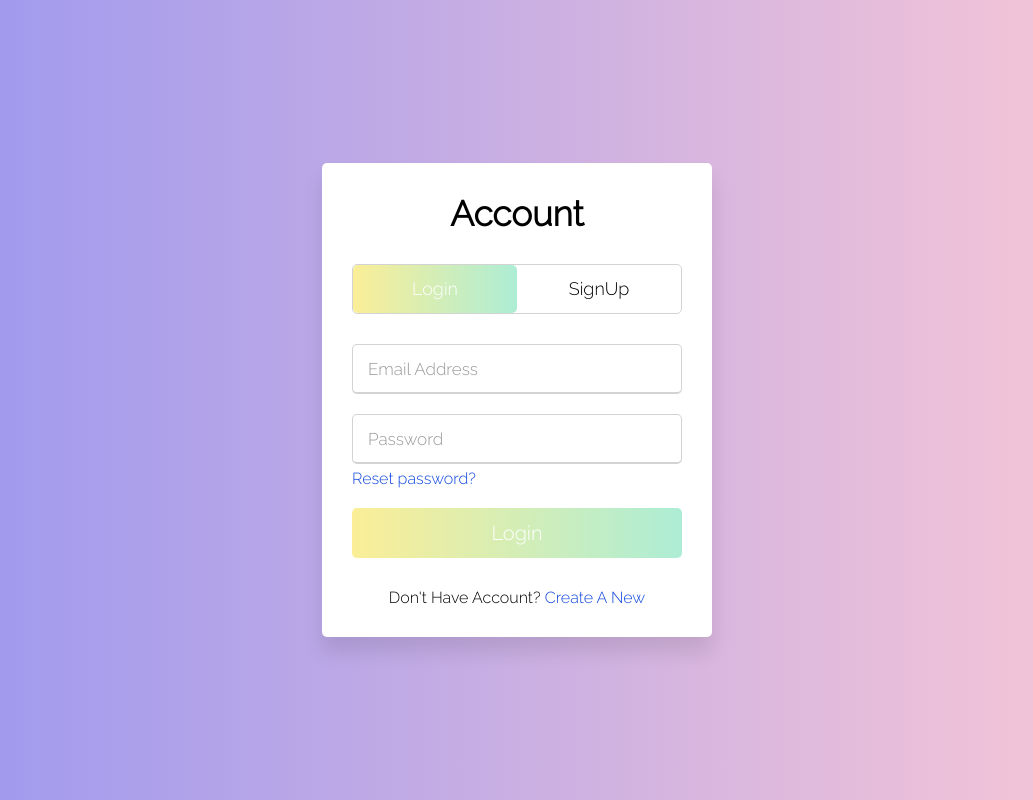
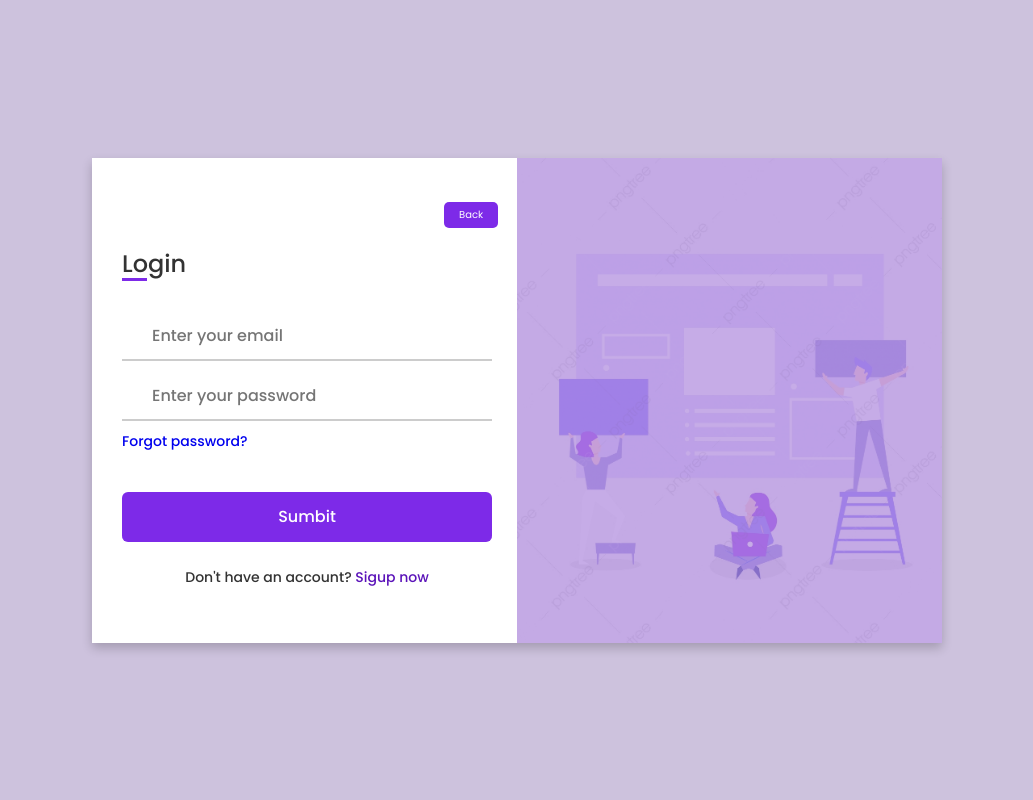
Before and after one commit to Anudeep-313/mini-project, a PHP site: page /signup.html in a window 1280 px wide. Shown: the whole page, without its empty margins (123-1156 px from the left). Run offline with PHP 8.4, Linux system fonts and the light colour scheme.

Commit message:
LoginModule

```diff
--- a/signup.html
+++ b/signup.html
@@ -1,87 +1,72 @@
 <!DOCTYPE html>
 <html lang="en" dir="ltr">
-
   <head>
-  <meta charset="utf-8">
-  <title>Sign Up | Log In</title>
-  <link rel="stylesheet" href="/src/styles/signup.css">
+    <meta charset="UTF-8">
+    <link rel="stylesheet" href="src\styles\signup.css">
     <meta name="viewport" content="width=device-width, initial-scale=1.0">
    </head>
+<body>
+  <div class="container">
+    <input type="checkbox" id="flip">
+    <div class="cover">
+      <div class="front">
 
-<body>
-  <div class="wrapper">
-    <div class="title-text">
-      <div class="title login">
-        Account
-      </div>
-      <div class="title signup">
-        Account
+        <img src="src\assets\img1.jpg" alt="">
+
       </div>
     </div>
-    <div class="form-container">
-      <div class="slide-controls">
-        <input type="radio" name="slide" id="login" checked>
-        <input type="radio" name="slide" id="signup">
-        <label for="login" class="slide login">Login</label>
-        <label for="signup" class="slide signup">SignUp</label>
-        <div class="slider-tab"></div>
+    <div class="back">
+      <a href="#" class="button">Back</a>
     </div>
-      <div class="form-inner">
-        <form action="#" class="login">
-          <div class="field">
-            <input type="text" placeholder="Email Address" required>
+    <div class="forms">
+        <div class="form-content">
+          <div class="login-form">
+            <div class="title">Login</div>
+
+          <form action="#">
+            <div class="input-boxes">
+              <div class="inputBox">
+                <i class="key1"></i>
+                <input type="text" placeholder="Enter your email" required>
               </div>
-          <div class="field">
-            <input type="password" placeholder="Password" required>
+              <div class="inputBox">
+                <i class="key2"></i>
+                <input type="password" placeholder="Enter your password" required>
               </div>
-          <div class="pass-link">
-            <a href="#">Reset password?</a>
+              <div class="text"><a href="#">Forgot password?</a></div>
+              <div class="button inputBox">
+                <input type="submit" value="Sumbit">
               </div>
-          <div class="field btn">
-            <div class="btn-layer"></div>
-            <input type="submit" value="Login">
-          </div>
-          <div class="signup-link">
-            Don't Have Account? <a href="">Create A New</a>
+              <div class="text sign-up-text">Don't have an account? <label for="flip">Sigup now</label></div>
             </div>
         </form>
-        <form action="#" class="signup">
-          <div class="field">
-            <input type="text" placeholder="Email Address" required>
       </div>
-          <div class="field">
-            <input type="password" placeholder="Password" required>
+        <div class="signup-form">
+          <div class="title">Signup</div>
+        <form action="#">
+            <div class="input-boxes">
+              <div class="inputBox">
+                <i class="fas fa-user"></i>
+                <input type="text" placeholder="Enter your name" required>
               </div>
-          <div class="field">
-            <input type="password" placeholder="Confirm Password" required>
+              <div class="inputBox">
+                <i class="key3"></i>
+                <input type="text" placeholder="Enter your email" required>
               </div>
-          <div class="field btn">
-            <div class="btn-layer"></div>
-            <input type="submit" value="SignUp">
+              <div class="inputBox">
+                <i class="key4"></i>
+                <input type="password" placeholder="Enter your password" required>
               </div>
+              <div class="button inputBox">
+                <input type="submit" value="Sumbit">
+              </div>
+              <div class="text sign-up-text">Already have an account? <label for="flip">Login now</label></div>
+            </div>
+
       </form>
     </div>
     </div>
     </div>
-  <script>
-    const loginText = document.querySelector(".title-text .login");
-    const loginForm = document.querySelector("form.login");
-    const loginBtn = document.querySelector("label.login");
-    const signupBtn = document.querySelector("label.signup");
-    const signupLink = document.querySelector("form .signup-link a");
-    signupBtn.onclick = (() => {
-      loginForm.style.marginLeft = "-50%";
-      loginText.style.marginLeft = "-50%";
-    });
-    loginBtn.onclick = (() => {
-      loginForm.style.marginLeft = "0%";
-      loginText.style.marginLeft = "0%";
-    });
-    signupLink.onclick = (() => {
-      signupBtn.click();
-      return false;
-    });
-  </script>
+  </div>
 </body>
-
 </html>
--- a/src/styles/signup.css
+++ b/src/styles/signup.css
@@ -1,189 +1,228 @@
-@import url("https://fonts.googleapis.com/css2?family=Raleway:wght@300&display=swap");
 
-* {
+@import url('https://fonts.googleapis.com/css2?family=Poppins:wght@200;300;400;500;600;700&display=swap');
+*{
   margin: 0;
   padding: 0;
   box-sizing: border-box;
-  font-family: "Raleway", sans-serif;
+  font-family: "Poppins" , sans-serif;
 }
-html,
-body {
-  display: grid;
+body{
+  min-height: 100vh;
+  display: flex;
+  align-items: center;
+  justify-content: center;
+  background: #cdc2dd;
+  padding: 30px;
+}
+.container{
+  position: relative;
+  max-width: 850px;
+  width: 100%;
+  background: #fff;
+  padding: 40px 30px;
+  box-shadow: 0 5px 10px rgba(0,0,0,0.2);
+  perspective: 2700px;
+}
+.container .cover{
+  position: absolute;
+  top: 0;
+  left: 50%;
+  height: 100%;
+  width: 50%;
+  z-index: 98;
+  transition: all 1s ease;
+  transform-origin: left;
+  transform-style: preserve-3d;
+}
+.container #flip:checked ~ .cover{
+  transform: rotateY(-180deg);
+}
+ .container .cover .front,
+ .container .cover .back{
+  position: absolute;
+  top: 0;
+  left: 0;
   height: 100%;
   width: 100%;
-  place-items: center;
-  background: -webkit-linear-gradient(left, #9896f0, #fbc8d5);
 }
-::selection {
-  background: #12e8f0;
-  color: #fff;
+
+.back{
+  display: flex;
+ padding-left: 320px;
+
 }
-.wrapper {
-  overflow: hidden;
-  max-width: 390px;
+.back .button{
+  display: flex;
+  background-color: #7d2ae8;
+  border: none;
+  color: white;
+  padding: 5px 15px;
+  text-align: center;
+  text-decoration: none;
+  display: inline-block;
+  font-size: 10px;
+  margin: 4px 2px;
+  cursor: pointer;
+  border-radius: 5px;
+}
+
+.cover .back{
+  transform: rotateY(180deg);
+  backface-visibility: hidden;
+}
+.container .cover::before,
+.container .cover::after{
+  content: '';
+  position: absolute;
+  height: 100%;
+  width: 100%;
+  background: #b391df;
+  opacity: 0.75;
+  z-index: 12;
+}
+.container .cover::after{
+  opacity: 0.3;
+  transform: rotateY(180deg);
+  backface-visibility: hidden;
+}
+.container .cover img{
+  position: absolute;
+  height: 100%;
+  width: 100%;
+  object-fit: cover;
+  z-index: 10;
+}
+.container .cover .text{
+  position: absolute;
+  z-index: 130;
+  height: 100%;
+  width: 100%;
+  display: flex;
+  flex-direction: column;
+  align-items: center;
+  justify-content: center;
+}
+
+
+.container .forms{
+  height: 100%;
+  width: 100%;
   background: #fff;
-  padding: 30px;
-  border-radius: 5px;
-  box-shadow: 0px 15px 20px rgba(0, 0, 0, 0.1);
 }
-.wrapper .title-text {
+.container .form-content{
   display: flex;
-  width: 200%;
+  align-items: center;
+  justify-content: space-between;
 }
-.wrapper .title {
-  width: 50%;
-  font-size: 35px;
-  font-weight: 600;
-  text-align: center;
-  transition: all 0.6s cubic-bezier(0.68, -0.55, 0.265, 1.55);
+.form-content .login-form,
+.form-content .signup-form{
+  width: calc(100% / 2 - 25px);
 }
-.wrapper .slide-controls {
+.forms .form-content .title{
   position: relative;
+  font-size: 24px;
+  font-weight: 500;
+  color: #333;
+}
+.forms .form-content .title:before{
+  content: '';
+  position: absolute;
+  left: 0;
+  bottom: 0;
+  height: 3px;
+  width: 25px;
+  background: #7d2ae8;
+}
+.forms .signup-form  .title:before{
+  width: 20px;
+}
+.forms .form-content .input-boxes{
+  margin-top: 30px;
+}
+.forms .form-content .inputBox{
   display: flex;
+  align-items: center;
   height: 50px;
   width: 100%;
-  overflow: hidden;
-  margin: 30px 0 10px 0;
-  justify-content: space-between;
-  border: 1px solid lightgrey;
-  border-radius: 5px;
+  margin: 10px 0;
+  position: relative;
 }
-.slide-controls .slide {
-  height: 100%;
-  width: 100%;
-  color: #fff;
-  font-size: 18px;
-  font-weight: 500;
-  text-align: center;
-  line-height: 48px;
-  cursor: pointer;
-  z-index: 1;
-  transition: all 0.6s ease;
-}
-.slide-controls label.signup {
-  color: #000;
-}
-.slide-controls .slider-tab {
-  position: absolute;
-  height: 100%;
-  width: 50%;
-  left: 0;
-  z-index: 0;
-  border-radius: 5px;
-  background: -webkit-linear-gradient(left, #fbee97, #adedd5);
-  transition: all 0.6s cubic-bezier(0.68, -0.55, 0.265, 1.55);
-}
-input[type="radio"] {
-  display: none;
-}
-#signup:checked ~ .slider-tab {
-  left: 50%;
-}
-#signup:checked ~ label.signup {
-  color: #fff;
-  cursor: default;
-  user-select: none;
-}
-#signup:checked ~ label.login {
-  color: #000;
-}
-#login:checked ~ label.signup {
-  color: #000;
-}
-#login:checked ~ label.login {
-  cursor: default;
-  user-select: none;
-}
-.wrapper .form-container {
-  width: 100%;
-  overflow: hidden;
-}
-.form-container .form-inner {
-  display: flex;
-  width: 200%;
-}
-.form-container .form-inner form {
-  width: 50%;
-  transition: all 0.6s cubic-bezier(0.68, -0.55, 0.265, 1.55);
-}
-.form-inner form .field {
-  height: 50px;
-  width: 100%;
-  margin-top: 20px;
-}
-.form-inner form .field input {
+.form-content .inputBox input{
   height: 100%;
   width: 100%;
   outline: none;
-  padding-left: 15px;
-  border-radius: 5px;
-  border: 1px solid lightgrey;
-  border-bottom-width: 2px;
-  font-size: 17px;
+  border: none;
+  padding: 0 30px;
+  font-size: 16px;
+  font-weight: 500;
+  border-bottom: 2px solid rgba(0,0,0,0.2);
   transition: all 0.3s ease;
 }
-.form-inner form .field input:focus {
-  border-color: #12e8f0;
+.form-content .inputBox input:focus,
+.form-content .inputBox input:valid{
+  border-color: #7d2ae8;
 }
-.form-inner form .field input::placeholder {
-  color: #999;
-  transition: all 0.3s ease;
+.form-content .inputBox i{
+  position: absolute;
+  color: #7d2ae8;
+  font-size: 17px;
 }
-form .field input:focus::placeholder {
-  color: #b3b3b3;
+.forms .form-content .text{
+  font-size: 14px;
+  font-weight: 500;
+  color: #333;
 }
-.form-inner form .pass-link {
-  margin-top: 5px;
-}
-.form-inner form .signup-link {
-  text-align: center;
-  margin-top: 30px;
-}
-.form-inner form .pass-link a,
-.form-inner form .signup-link a {
-  color: #0e45dd;
+.forms .form-content .text a{
   text-decoration: none;
 }
-.form-inner form .pass-link a:hover,
-.form-inner form .signup-link a:hover {
+.forms .form-content .text a:hover{
   text-decoration: underline;
 }
-form .btn {
-  height: 50px;
-  width: 100%;
-  border-radius: 5px;
-  position: relative;
-  overflow: hidden;
+.forms .form-content .button{
+  color: #fff;
+  margin-top: 40px;
 }
-form .btn .btn-layer {
-  height: 100%;
-  width: 300%;
-  position: absolute;
-  left: -100%;
-  background: -webkit-linear-gradient(
-    right,
-    #fbee97,
-    #adedd5,
-    #fbee97,
-    #adedd5
-  );
-  border-radius: 5px;
+.forms .form-content .button input{
+  color: #fff;
+  background: #7d2ae8;
+  border-radius: 6px;
+  padding: 0;
+  cursor: pointer;
   transition: all 0.4s ease;
 }
-form .btn:hover .btn-layer {
-  left: 0;
+.forms .form-content .button input:hover{
+  background: #5b13b9;
 }
-form .btn input[type="submit"] {
-  height: 100%;
-  width: 100%;
-  z-index: 2;
-  position: relative;
-  background: none;
-  border: none;
-  color: #fff;
-  padding-left: 0;
-  border-radius: 10px;
-  font-size: 20px;
-  font-weight: 500;
+.forms .form-content label{
+  color: #5b13b9;
   cursor: pointer;
 }
+.forms .form-content label:hover{
+  text-decoration: underline;
+}
+.forms .form-content .login-text,
+.forms .form-content .sign-up-text{
+  text-align: center;
+  margin-top: 25px;
+}
+.container #flip{
+  display: none;
+}
+@media (max-width: 730px) {
+  .container .cover{
+    display: none;
+  }
+  .form-content .login-form,
+  .form-content .signup-form{
+    width: 100%;
+  }
+  .form-content .signup-form{
+    display: none;
+  }
+  .container #flip:checked ~ .forms .signup-form{
+    display: block;
+  }
+  .container #flip:checked ~ .forms .login-form{
+    display: none;
+  }
+}
```
Also changed, not shown: src/assets/img1.jpg (added). Lines whose indentation alone changed are shown as unchanged.
